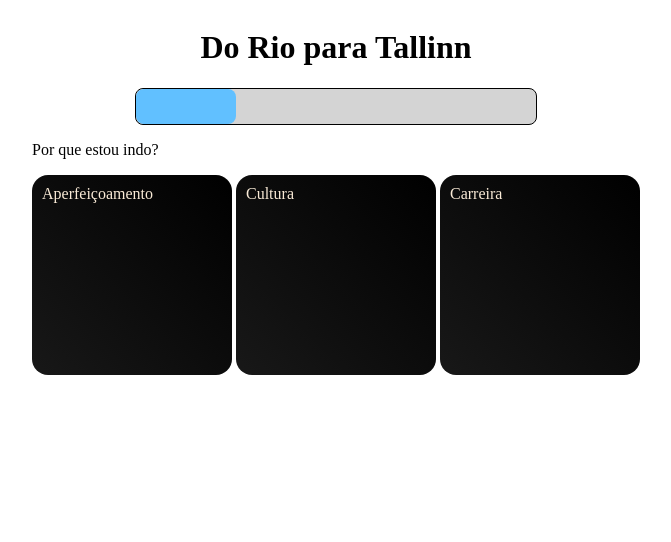
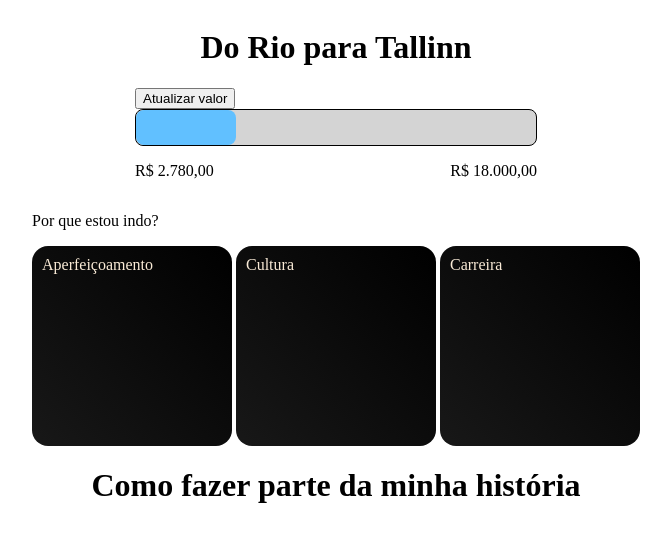
Before and after one commit to joaomelocomp/donation-page-builder, a Flask app: page / in a window 1280 px wide. Shown: the top 542 px of the page, without its empty margins (304-975 px from the left). Run offline with Flask 3, Linux system fonts and the light colour scheme.

Commit message:
implementando js

```diff
--- /dev/null
+++ b/static/home.js
@@ -0,0 +1,30 @@
+const valor = document.getElementById("valor");
+const barra = document.getElementById("fill");
+const meta = 18000;
+let valorAtual = 0;
+let Agregado = 0;
+
+function mudarValor() {
+    valorAtual = 2916.23;
+    valor.innerText = "R$ " + valorAtual.toLocaleString("pt-BR", {
+        minimumFractionDigits: 2
+    });
+    mudarBarra();
+}
+
+function mudarBarra() {
+    const porcentagem = (valorAtual / meta) * 100;
+    barra.style.width = Math.min(porcentagem, 100) + "%";
+}
+
+function aumentar() {
+    const diferenca = valorAtual - Agregado;
+
+    valorAtual += diferenca;
+
+    valor.innerText = "R$ " + valorAtual.toLocaleString("pt-BR", {
+        minimumFractionDigits: 2
+    });
+
+    mudarBarra();
+}
--- a/static/homepage.css
+++ b/static/homepage.css
@@ -27,6 +27,13 @@ body {
     border-radius: 8px;
 }
 
+#hud_baixo {
+    display: flex;
+    justify-content: space-between;
+    align-items: center;
+    gap: 20px;
+}
+
 .tag {
     display: inline-flex;
 
--- a/templates/homepage.html
+++ b/templates/homepage.html
@@ -11,9 +11,15 @@
         <h1>Do Rio para Tallinn</h1>
     </div>
     <div id="container-barra">
+        <button onclick="aumentar()">
+            Atualizar valor
+        </button>
         <div id="barra">
             <div id="fill"></div>
         </div>
+        <div id="hud_baixo">        <p id="valor">R$ 2.780,00</p>
+        <p>R$ 18.000,00</p></div>
+
     </div>
     <div id="whyuhere">
         <p>Por que estou indo?</p>
@@ -28,5 +34,12 @@
             <p>Carreira</p>
         </div>
     </div>
+
+    <div id="fazerparte">
+        <h1>Como fazer parte da minha história</h1>
+
+    </div>
+    <script src="{{ url_for('static', filename='home.js') }}"></script>
 </body>
+
 </html>
```
